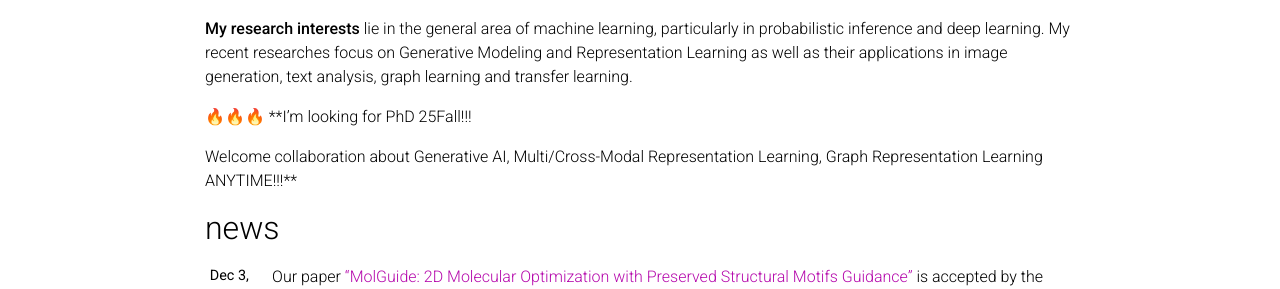
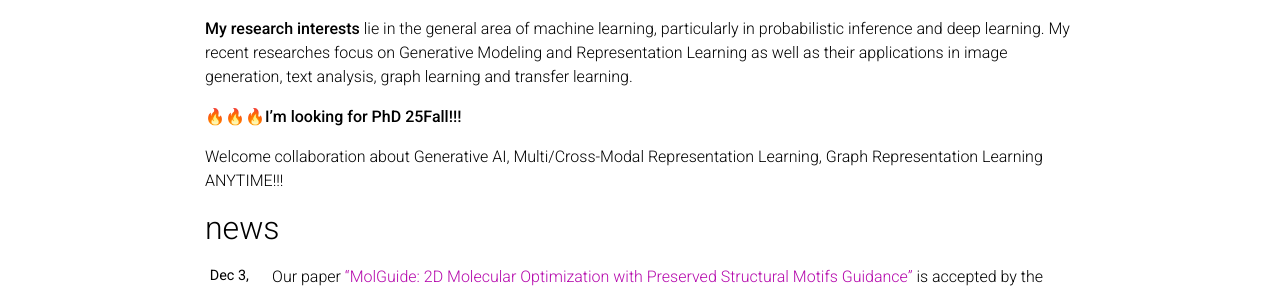
Before and after one commit to xinyangATK/xinyangATK.github.io, a Jekyll site: the page built from _pages/about.md, in a window 1280 px wide and 1346 px high. Shown: the part 474-763 px from the top of the window. Built offline with Jekyll 4.4.1, drawn with Linux system fonts in a browser that asks for light colours; emoji names are drawn with the system emoji font; comment, search, counter and statistics services are not loaded; a style sheet for code colours, icons or effects is not loaded.

```diff
--- a/_pages/about.md
+++ b/_pages/about.md
@@ -30,6 +30,6 @@ Howdy! I am currently a final-year Master student in the School of Electronic En
 
 **My research interests** lie in the general area of machine learning, particularly in probabilistic inference and deep learning. My recent researches focus on Generative Modeling and Representation Learning as well as their applications in image generation, text analysis, graph learning and transfer learning.
 
-:fire::fire::fire: **I'm looking for PhD 25Fall!!!
+:fire::fire::fire:**I'm looking for PhD 25Fall!!!**
 
- Welcome collaboration about Generative AI, Multi/Cross-Modal Representation Learning, Graph Representation Learning ANYTIME!!!**
+ Welcome collaboration about Generative AI, Multi/Cross-Modal Representation Learning, Graph Representation Learning ANYTIME!!!
```
